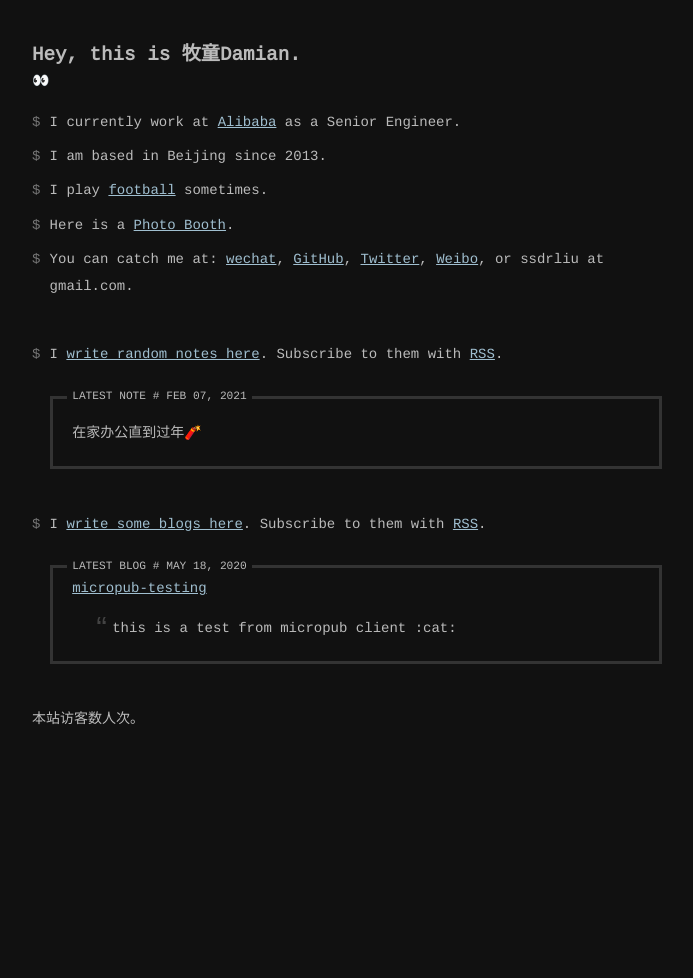
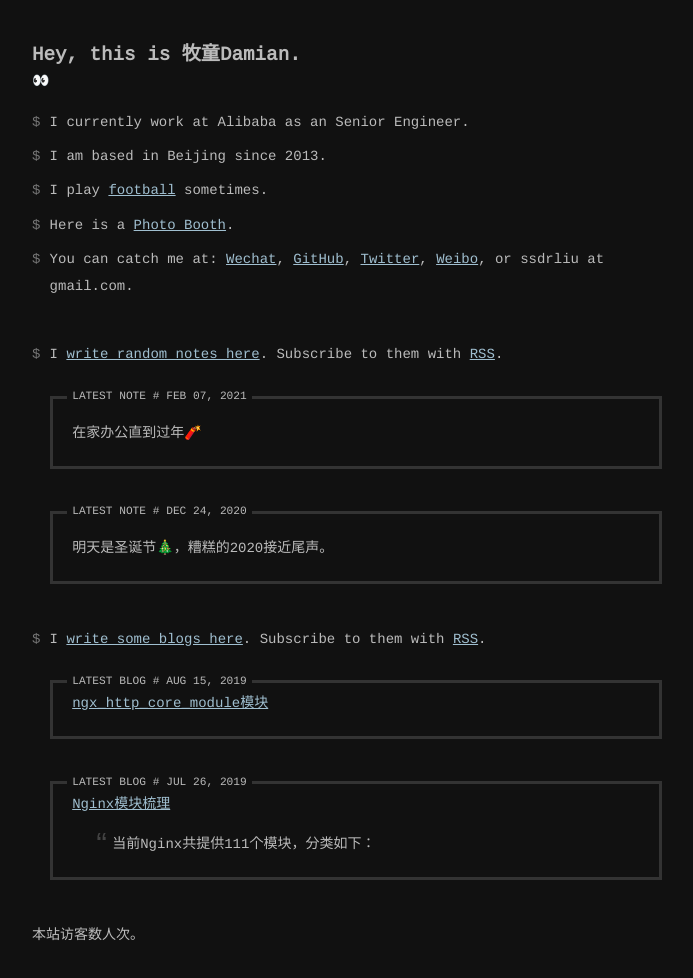
Before and after one commit to ssdr/site, a Jekyll site: the page built from index.html, in a window 1280 px wide. Shown: the whole page, without its empty margins (293-986 px from the left). Built offline with Jekyll 4.4.1, drawn with Linux system fonts in a browser that asks for light colours; comment, search, counter and statistics services are not loaded; before the commit the page ends 900 px from its top, so only the background shows below that.

Commit message:
update sth.

```diff
--- a/_data/notes.yml
+++ b/_data/notes.yml
@@ -48,7 +48,7 @@
 
 - date: 2020/07/17 10:55
   content: |
-    ![](https://damian.life/images/3460282-image.jpg) Better world, better you.
+    Better world, better you.
 
 - date: 2020/07/09 03:36
   content: |
--- a/_posts/2020-05-18-micropub-testing.md
+++ /dev/null
@@ -1,7 +0,0 @@
----
-date: 2020-05-18T02:07
-title: micropub-testing
-layout: default
----
-
-> this is a test from micropub client :cat:
--- a/index.html
+++ b/index.html
@@ -4,13 +4,13 @@ layout: default
 ---
 
 <ul class="terminal">
-  <li>I currently work at <a href="https://alibaba.com/">Alibaba</a> as a Senior Engineer.</li>
+  <li>I currently work at Alibaba as an Senior Engineer.</li>
   <li>I am based in Beijing since 2013.</li>
   <li>I play <a href="/football">football</a> sometimes.</li>
   <li>Here is a <a href="/photos">Photo Booth</a>.</li>
   <li>
     You can catch me at:
-    <a href="/wechat" ref="me">wechat</a>,
+    <a href="/wechat" ref="me">Wechat</a>,
     <a href="https://github.com/ssdr" rel="me">GitHub</a>,
     <a href="https://twitter.com/ssdrliu" rel="me">Twitter</a>,
     <a href="https://weibo.com/ssdrliu" rel="me">Weibo</a>,
@@ -25,6 +25,11 @@ layout: default
   <div class="note-heading">Latest note # {{ note.date | date: "%b %d, %Y" }}</div>
   {{ note.content | markdownify }}
 </div>
+{% assign note = site.data.notes[1] %}
+<div class="note">
+  <div class="note-heading">Latest note # {{ note.date | date: "%b %d, %Y" }}</div>
+  {{ note.content | markdownify }}
+</div>
 </ul>
 
 <ul class="terminal">
@@ -35,4 +40,10 @@ layout: default
   <a href="{{ post.url }}" class="small">{{ post.title }}</a>
   {{ post.excerpt | markdownify }}
 </div>
+{% assign post = site.posts[1] %}
+<div class="note">
+  <div class="note-heading">Latest blog # {{ post.date | date: "%b %d, %Y" }}</div>
+  <a href="{{ post.url }}" class="small">{{ post.title }}</a>
+  {{ post.excerpt | markdownify }}
+</div>
 </ul>
```
Also changed, not shown: images/3460282-image.jpg (deleted).
